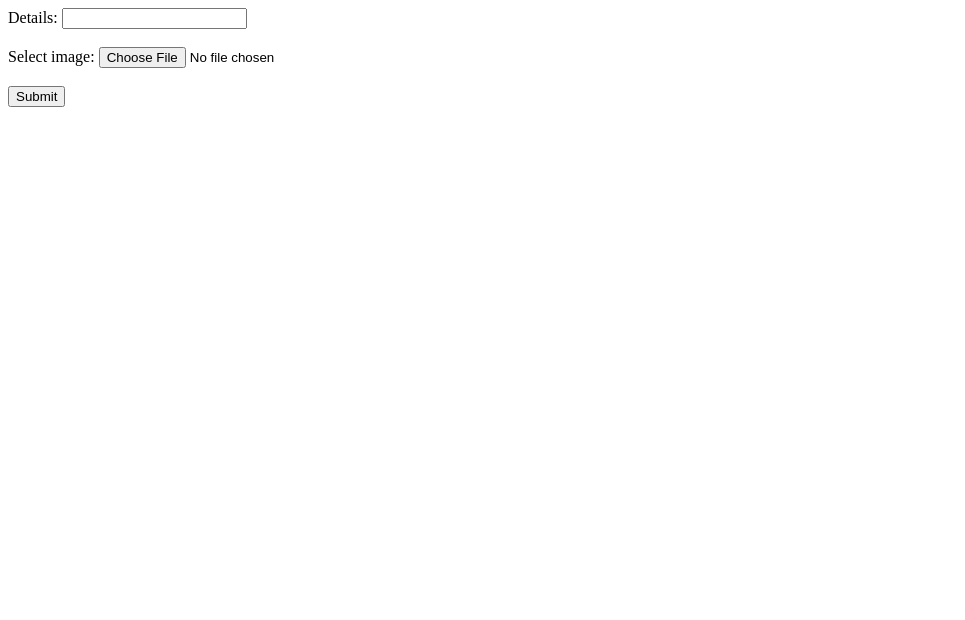
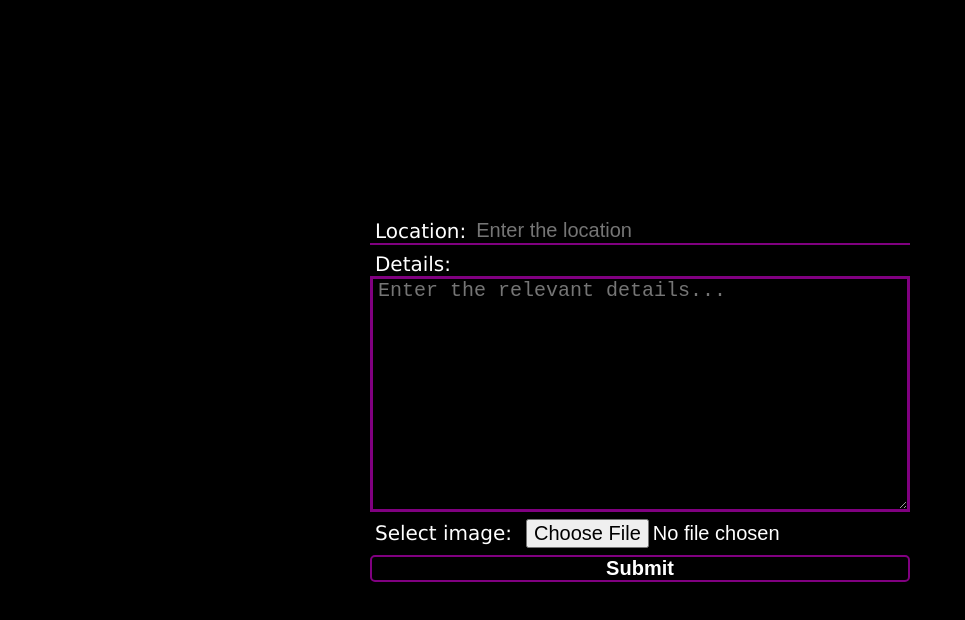
Before and after one commit to Tejas-Dalvi-99/Help-Me, a plain HTML site: page Contributers Codes/Emergency Form.html in a window 1280 px wide. Shown: the whole page, without its empty margins (0-965 px from the left). Drawn offline with Linux system fonts and the light colour scheme.

Commit message:
Emergency Form Modification

```diff
--- a/Contributers Codes/Emergency Form.html
+++ b/Contributers Codes/Emergency Form.html
@@ -1,18 +1,25 @@
 <html>
     <head>
         <title>Emergency Form | HELP ME</title>
+        <link rel="stylesheet" href="style.css">
     </head>
     <body>
-        <form action="/backend.php">
-            <label for="img">Details:</label>
-            <input type="text" id="textBox1" name="textBox1">
-            <br>
-            <br>
-            <label for="img">Select image:</label>
-            <input type="file" id="img" name="img" accept="image/*">
-            <br>
-            <br>
-            <input type="submit">
+        <form action="/backend.php" id="form">
+            <div id="firstRow">
+                <label for="location">Location:</label>
+                <input type="text" name="location" id="location" placeholder="Enter the location">
+            </div>
+            <div id="textareaRow">
+                <label for="textBox1">Details:</label>
+                <textarea name="textBox1" id="textBox1" cols="30" rows="10" placeholder="Enter the relevant details..."></textarea>
+            </div>
+            <div id="imgRow">
+                <label for="img">Select image:</label>
+                <input type="file" id="img" name="img" accept="image/*">
+            </div>
+            <div>
+                <input type="submit">
+            </div>
           </form>
     </body>
 </html>
--- /dev/null
+++ b/Contributers Codes/style.css
@@ -0,0 +1,81 @@
+*
+{
+    margin: 0;
+    padding: 0;
+}
+
+body
+{
+    height: 100vh;
+    display: flex;
+    justify-content: center;
+    align-items: center;
+    background-color: black;
+}
+
+#form
+{
+    position: absolute;
+}
+
+#firstRow
+{
+    display: flex;
+    border-bottom: 2px solid purple;
+}
+
+#firstRow input
+{
+    width: 100%;
+}
+
+#form>div
+{
+    margin: 7px;
+}
+
+label
+{
+    font-family: 'Lucida Sans', 'Lucida Sans Regular', 'Lucida Grande', 'Lucida Sans Unicode', Geneva, Verdana, sans-serif;
+}
+
+label,input,textarea
+{
+    padding: 0px 5px;
+    outline: none;
+    border: none;
+    color: white;
+    font-size: 20px;
+    background: none;
+}
+
+textarea
+{
+    width: 100%;
+    border: 0px 2px 2px 0px;
+    border-color: purple;
+    border-style: solid;
+}
+
+#img
+{
+    background: none;
+}
+
+input[type="submit"]
+{
+    border: 2px solid purple;
+    width: 100%;
+    border-radius: 5px;
+    font-weight: bold;
+}
+
+textarea:hover,input[type="submit"]:hover,#firstRow:hover,#imgRow:hover
+{
+    border-color: white;
+}
+
+#textareaRow:hover label,input[type="submit"]:hover label,#firstRow:hover label,#imgRow:hover label
+{
+    color: purple;
+}
```
